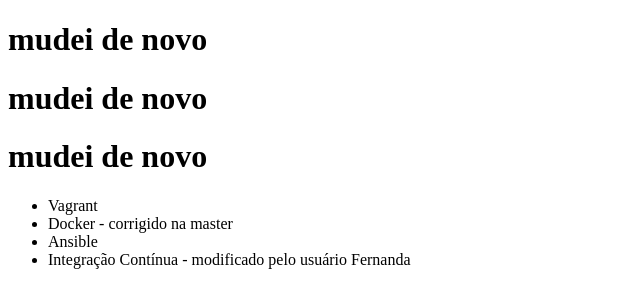
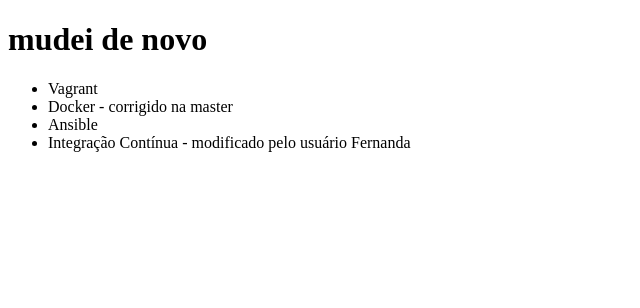
Before and after one commit to opnetto/exercitando, a plain HTML site: page index.html in a window 1280 px wide. Shown: the whole page, without its empty margins (0-640 px from the left). Drawn offline with Linux system fonts and the light colour scheme.

Commit message:
Revert "fiz besteira"
This reverts commit 49efd0552e8703c46fbffb319ca7893a239e5221.

```diff
--- a/index.html
+++ b/index.html
@@ -5,8 +5,6 @@
     <title>Cursos da Alura - testando a tal da branch</title>
 </head>
 <body>
-	<h1> mudei de novo </h1>
-	<h1> mudei de novo </h1>
 	<h1> mudei de novo </h1>
     <ul>
         <li>Vagrant</li>
```
